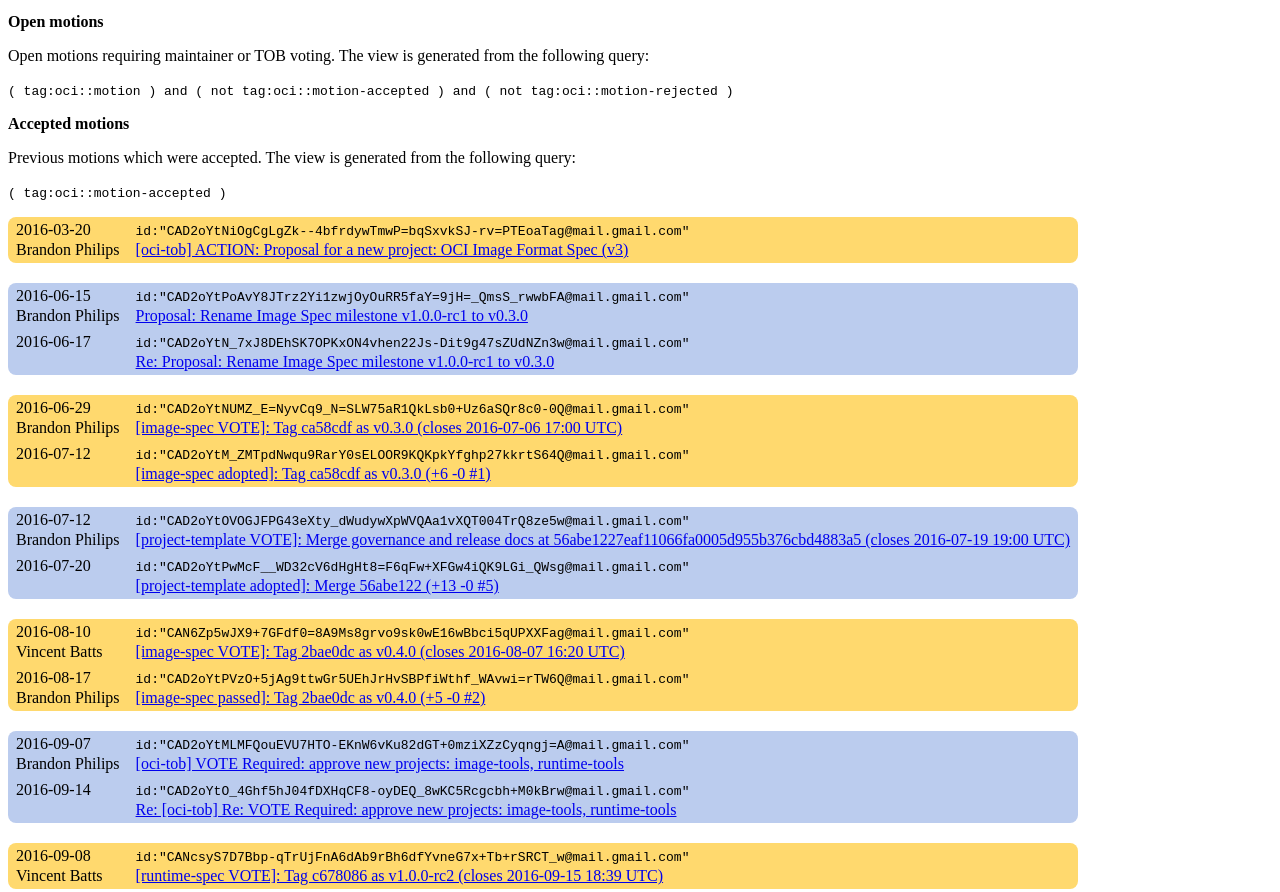
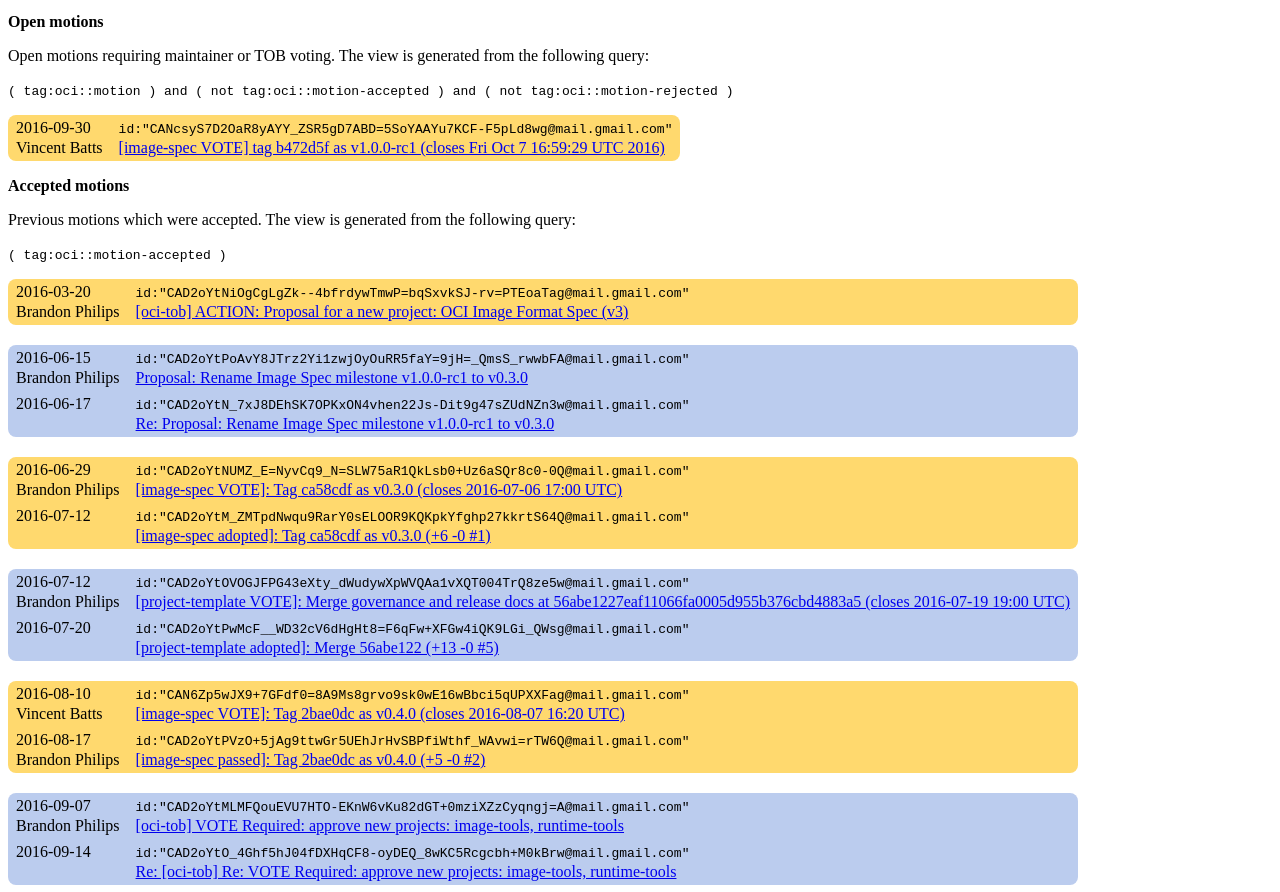
Before and after one commit to wking/nmbug-oci, a plain HTML site: page index.html in a window 1280 px wide. Shown: the part 1828-2720 px from the top of the page. Drawn offline with Linux system fonts and the light colour scheme.

Commit message:
index.html: Rebuild status
Pulling in 0b28341f (image-spec: tag b472d5f as v1.0.0-rc1 (closes Fri
Oct 7 16:59:29 UTC 2016), 2016-10-04).

```diff
--- a/index.html
+++ b/index.html
@@ -308,6 +308,18 @@ The view is generated from the following query:
 ( tag:oci::motion ) and ( not tag:oci::motion-accepted ) and ( not tag:oci::motion-rejected )
   </code>
 </p>
+<table>
+  <tbody>
+    <tr class="message-first">
+      <td>2016-09-30</td>
+      <td><code>id:"CANcsyS7D2OaR8yAYY_ZSR5gD7ABD=5SoYAAYu7KCF-F5pLd8wg@mail.gmail.com"</code></td>
+    </tr>
+    <tr class="message-last">
+      <td>Vincent Batts</td>
+      <td><a href="https://groups.google.com/a/opencontainers.org/forum/#!search/messageid$3A%22CANcsyS7D2OaR8yAYY_ZSR5gD7ABD%3D5SoYAAYu7KCF-F5pLd8wg%40mail.gmail.com%22">[image-spec VOTE] tag b472d5f as v1.0.0-rc1 (closes Fri Oct 7 16:59:29 UTC 2016)</a></td>
+    </tr>
+  </tbody>
+</table>
 <h3 id="Accepted-motions">Accepted motions</h3>
 <p>
 Previous motions which were accepted.
@@ -607,6 +619,6 @@ The view is generated from the following query:
 </table>
 
 <hr>
-<p>Generated: 2016-09-20 23:42:46Z</p>
+<p>Generated: 2016-10-05 05:48:40Z</p>
 </body>
 </html>
```
